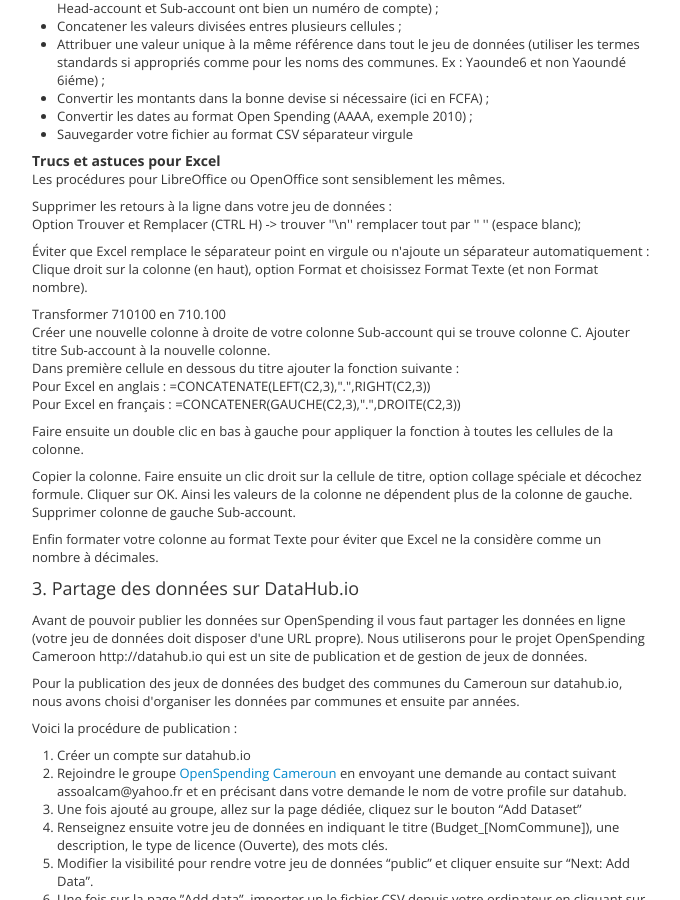
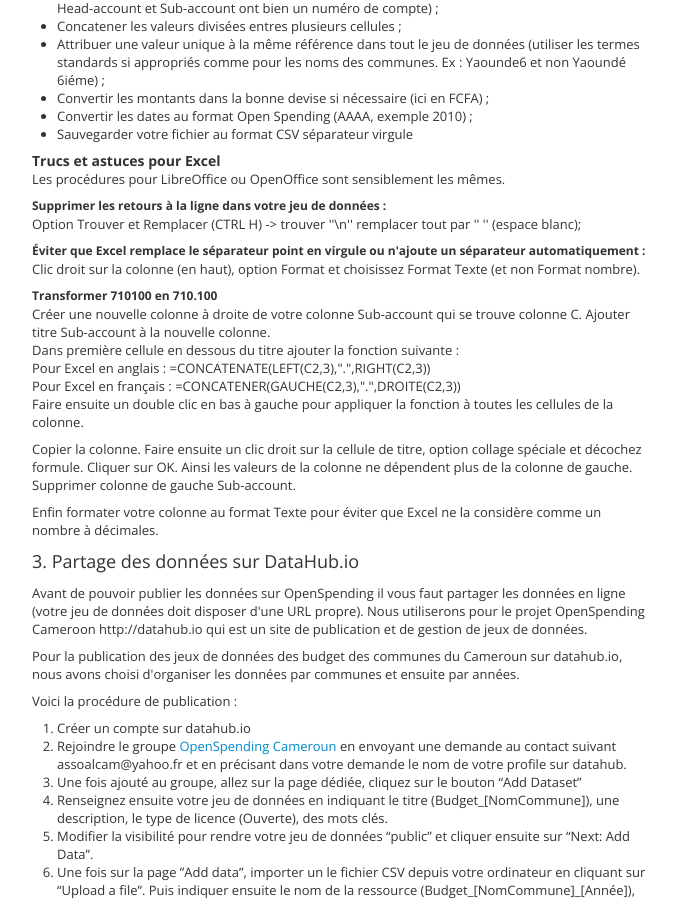
Before and after one commit to openspending/cameroon.openspending.org, a Jekyll site: the page built from fr/contribute_new.html, in a window 1280 px wide and 900 px high, scrolled down 3971 px. Shown: the whole window, without its empty margins (138-818 px from the left). Built offline with Jekyll 4.4.1, drawn with Linux system fonts in a browser that asks for light colours; nearby versions of some CDN libraries.

Commit message:
Update contribute_new.html

```diff
--- a/fr/contribute_new.html
+++ b/fr/contribute_new.html
@@ -246,19 +246,19 @@
 <h4>Trucs et astuces pour Excel</h4>
 <p>Les procédures pour LibreOffice ou OpenOffice sont sensiblement les mêmes.</p>
 
-<p><strong>Supprimer les retours à la ligne dans votre jeu de données :</strong></br>
-Option Trouver et Remplacer (CTRL H) -> trouver ''\n'' remplacer tout par '' '' (espace blanc);</p>
+<h5>Supprimer les retours à la ligne dans votre jeu de données :</h5>
+<p>Option Trouver et Remplacer (CTRL H) -> trouver ''\n'' remplacer tout par '' '' (espace blanc);</p>
 
-<p><strong>Éviter que Excel remplace le séparateur point en virgule ou n'ajoute un séparateur automatiquement :</strong></br>
-Clique droit sur la colonne (en haut), option Format et choisissez Format Texte (et non Format nombre).</p>
+<h5>Éviter que Excel remplace le séparateur point en virgule ou n'ajoute un séparateur automatiquement :</h5>
+<p>Clic droit sur la colonne (en haut), option Format et choisissez Format Texte (et non Format nombre).</p>
 
-<p><strong>Transformer 710100 en 710.100<strong></br>
-Créer une nouvelle colonne à droite de votre colonne Sub-account qui se trouve colonne C. Ajouter titre Sub-account à la nouvelle colonne.</br>
+<h5>Transformer 710100 en 710.100</h5>
+<p>Créer une nouvelle colonne à droite de votre colonne Sub-account qui se trouve colonne C. Ajouter titre Sub-account à la nouvelle colonne.</br>
 Dans première cellule en dessous du titre ajouter la fonction suivante :</br>
 Pour Excel en anglais : =CONCATENATE(LEFT(C2,3),".",RIGHT(C2,3))</br>
 Pour Excel en français : =CONCATENER(GAUCHE(C2,3),".",DROITE(C2,3))</br>
 
-<p>Faire ensuite un double clic en bas à gauche pour appliquer la fonction à toutes les cellules de la colonne.</p>
+Faire ensuite un double clic en bas à gauche pour appliquer la fonction à toutes les cellules de la colonne.</p>
 
 <p>Copier la colonne. Faire ensuite un clic droit sur la cellule de titre, option collage spéciale et décochez formule. Cliquer sur OK. Ainsi les valeurs de la colonne ne dépendent plus de la colonne de gauche. Supprimer colonne de gauche Sub-account.</p>
 
@@ -292,7 +292,7 @@
 <h3>5. Visualisation et exploration des données sur Cameroun Budget Inquirer</h3>
 <p>Une fois que vous aurez reçu confirmation de la publication des données sur le site OpenSpending.org vous pourrez alors les explorer et les visualiser sur le site  http://cameroon.openspending.org</p>
 
-<p><strong>C'est maintenant le moment de faire connaître votre travail, sur les réseaux sociaux, sur votre blog, auprès de la presse.</strong></p>
+<p>C'est maintenant le moment de faire connaître votre travail, sur les réseaux sociaux, sur votre blog, auprès de la presse.</p>
 
 </div>
 </div>
```
